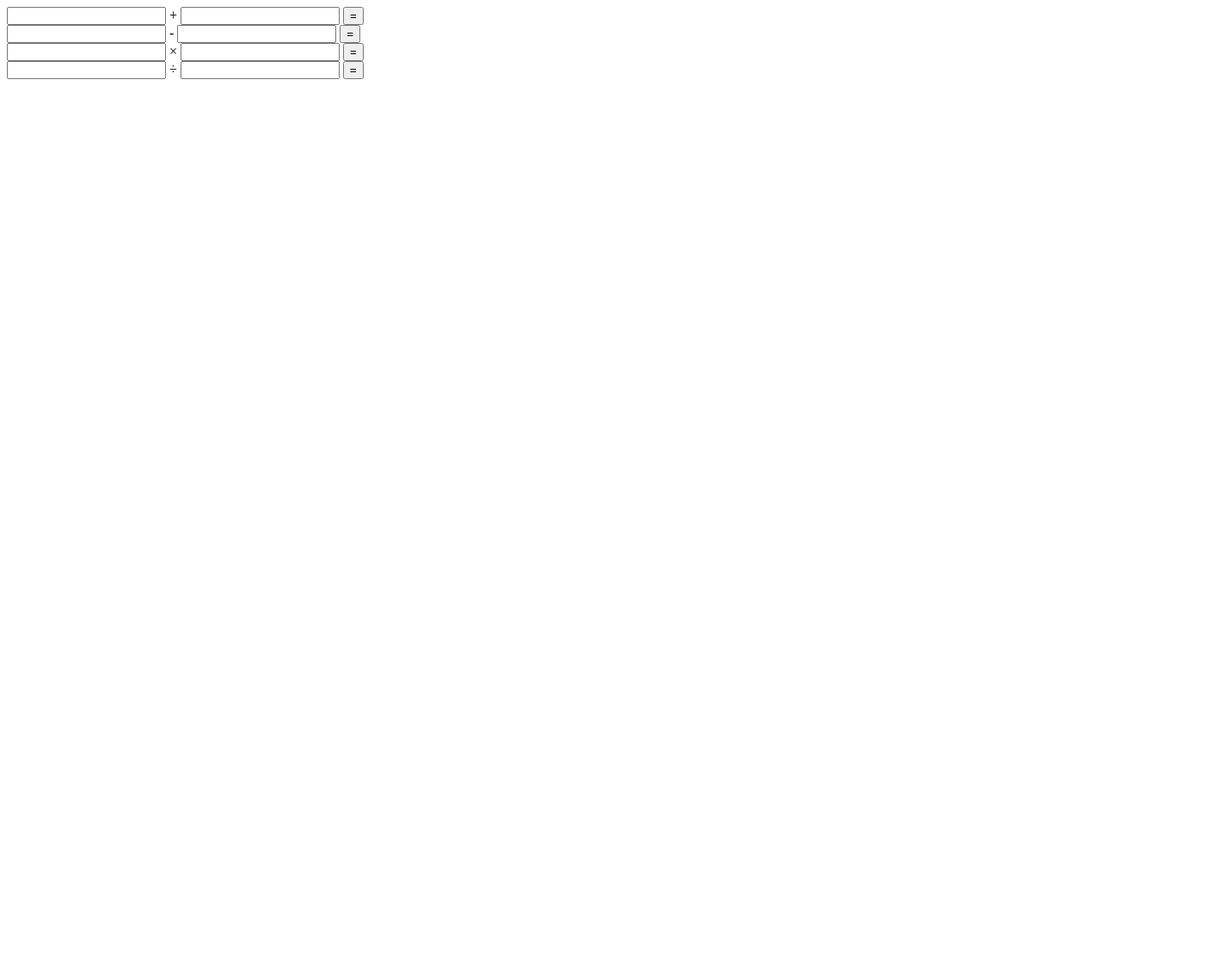
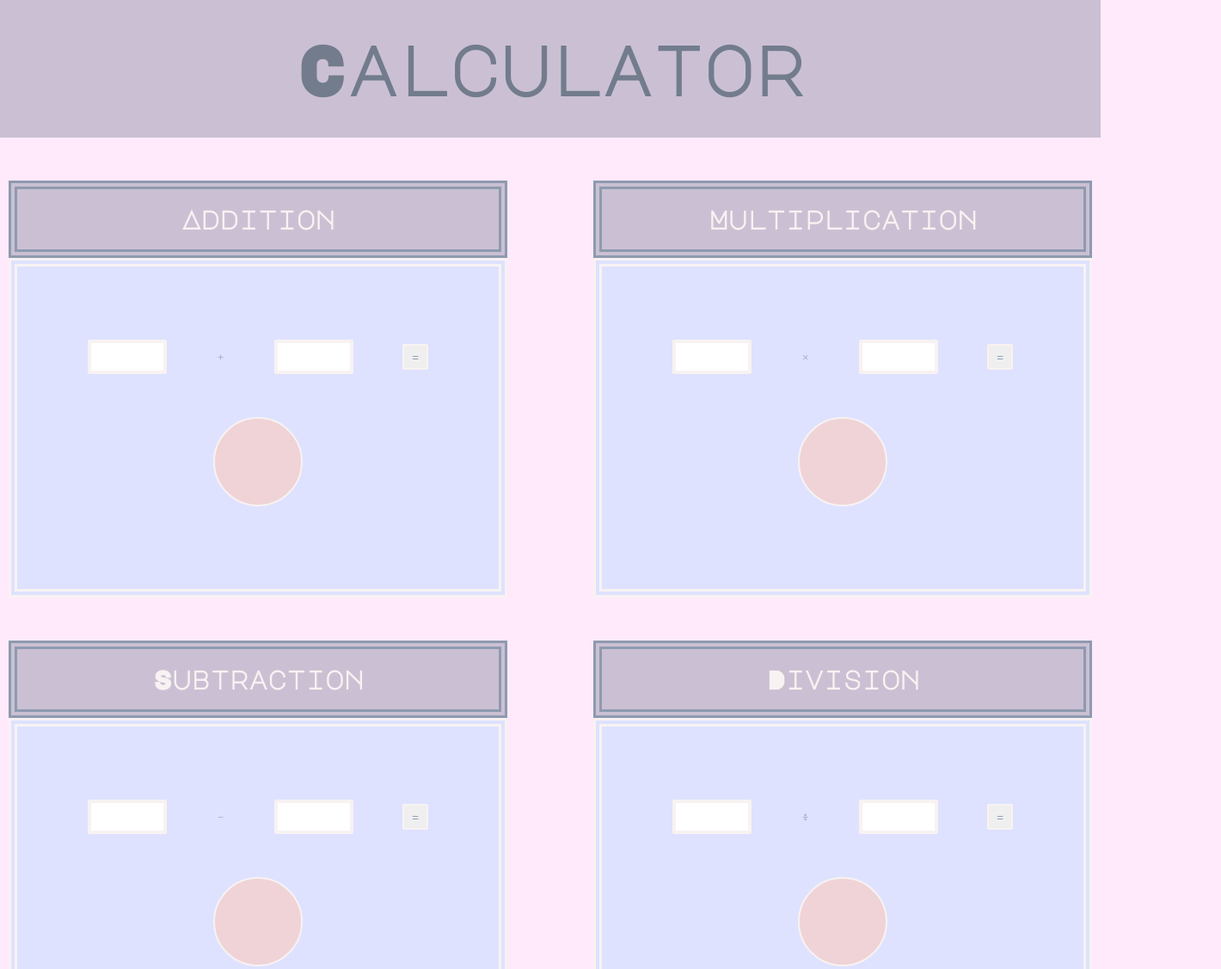
Before and after one commit to sofiatejada/lab03b-calculator, a plain HTML site: page index.html in a window 1280 px wide. Shown: the top 1127 px of the page at 86% size, 1420 px wide, since content can reach past the window. Before the commit the page ends 800 px from the top, so only its background shows below. Drawn offline with Linux system fonts and the light colour scheme.

Commit message:
add CSS styling

```diff
--- a/index.html
+++ b/index.html
@@ -6,42 +6,65 @@
     <meta name="viewport" content="width=device-width, initial-scale=1.0">
     <link rel="stylesheet" href="./style.css">
     <title>Calculator</title>
+    <link rel="preconnect" href="https://fonts.gstatic.com">
+    <link href="https://fonts.googleapis.com/css2?family=Major+Mono+Display&display=swap" rel="stylesheet">
 </head>
+
+<header>
+    <h1>Calculator</h1>
+</header>
+
 <body>
     <main>
+        <content>
+            <section class="add-sub">
+                <h2>Addition</h2>
                 <section class="addition">
+                    <section class="inputs">
                         <input id="add1"/>
                         <label>+</label>
                         <input id="add2"/>
                         <button id="add-button">=</button>
-            <span id="add-result"></span>
                     </section>
+                    <p id="add-result"></p>
+                </section>
+                <h2>Subtraction</h2>
                 <section class="subtraction">
-            <input id="sub1"/>
+                    <section class="inputs"><input id="sub1"/>
                         <label>-</label>
                         <input id="sub2"/>
                         <button id="sub-button">=</button>
-            <span id="sub-result"></span>
                     </section>
+                    <p id="sub-result"></p>
+                </section>
+            </section>
+            <section class="mult-div">
+                <h2>Multiplication</h2>
                 <section class="multiplication">
+                        <section class="inputs">
                             <input id="mult1"/>
                             <label>×</label>
                             <input id="mult2"/>
                             <button id="mult-button">=</button>
-            <span id="mult-result"></span>
                         </section>
+                        <p id="mult-result"></p>
+                </section>
+                <h2>Division</h2>
                 <section class="division">
+                    <section class="inputs">
                         <input id="div1"/>
                         <label>÷</label>
                         <input id="div2"/>
                         <button id="div-button">=</button>
-            <span id="div-result"></span>
                     </section>
-
+                    <p id="div-result"></p>
+                </section>
+            </section>
+        </content>
 
     </main>
 
 
-    <script src="./app.js"></script>
+    <script type ="module" src="./app.js"></script>
 </body>
 </html>
--- a/style.css
+++ b/style.css
@@ -0,0 +1,129 @@
+body, html {
+    width: 100%;
+    height: 100%;
+    padding: 0;
+    margin: 0;
+    background-color: #FEEAFA;
+}
+
+}
+
+* {
+    box-sizing: border-box;
+}
+
+main {
+    display: grid;
+    justify-content: center;
+    align-items: center;
+    margin: 0;
+    font-family: 'Major Mono Display', monospace;
+    color:rgb(248, 242, 242);
+}
+
+ content {
+    text-align: center;
+    display: flex;
+    justify-content: space-between;
+    align-items: center;
+    background-color: #FEEAFA;
+    padding-left: 100px;
+    padding-right: 100px;
+}
+
+.add-sub, .mult-div {
+    display: flex;
+    flex-direction: column;
+    justify-content: space-between;
+    margin-bottom: 100px;
+    margin-left: 50px;
+    margin-right: 50px;
+}
+
+.subtraction, .addition, .multiplication, .division {
+    margin-top: 0;
+    /*display: grid;
+    grid-template-rows: 75px 1fr;*/
+    border: rgb(248, 242, 242) double 10px;
+    padding-bottom: 50px;
+    padding-left: 30px;
+    padding-right: 30px;
+    height: 325px;
+    background-color: #DEE2FF;
+    width: 500px;
+}
+
+.addition, .multiplication {
+    margin-top: 0;
+}
+
+
+.inputs {
+    display: flex;
+    justify-content: space-evenly;
+    align-items: center;
+    margin-top: 85px;
+}
+
+label, input, button, span {
+    margin-left: 5px;
+    margin-right: 5px;
+}
+
+h2 {
+    margin-top: 50px;
+    margin-bottom: 0;
+    background-color: #CBC0D3;
+    padding: 20px;
+    font-size: 30px;
+    border: #8E9AAF double 10px;
+}
+
+p {
+    background-color: #EFD3D7;
+    border-radius: 50%;
+    height: 100px;
+    width: 100px;
+    display: flex;
+    text-align: center;
+    justify-content: center;
+    align-items: center;
+    margin: auto;
+    margin-top: 50px;
+    font-size: 30px;
+    border: rgb(248, 242, 242)  2px double;
+}
+
+header {
+    background-color: #CBC0D3;
+    margin: 0;
+    padding: 40px;
+    font-size: 40px;
+    color: #727c8d;
+    font-family: 'Major Mono Display', monospace;
+}
+
+h1 {
+    text-align: center;
+    margin: 0;
+}
+
+input {
+    width: 80px;
+    height: 30px;
+    border: rgb(248, 242, 242) 4px solid;
+    border-radius: 2px;
+    text-align: center;
+}
+
+button {
+    height: 30px;
+    width: 30px;
+    border: rgb(248, 242, 242)  2px double;
+    border-radius: 2px;
+    color: #8E9AAF;
+}
+
+label {
+    color: #8E9AAF;
+}
```
Also changed, not shown: 1 other file. Lines whose indentation alone changed are shown as unchanged.
